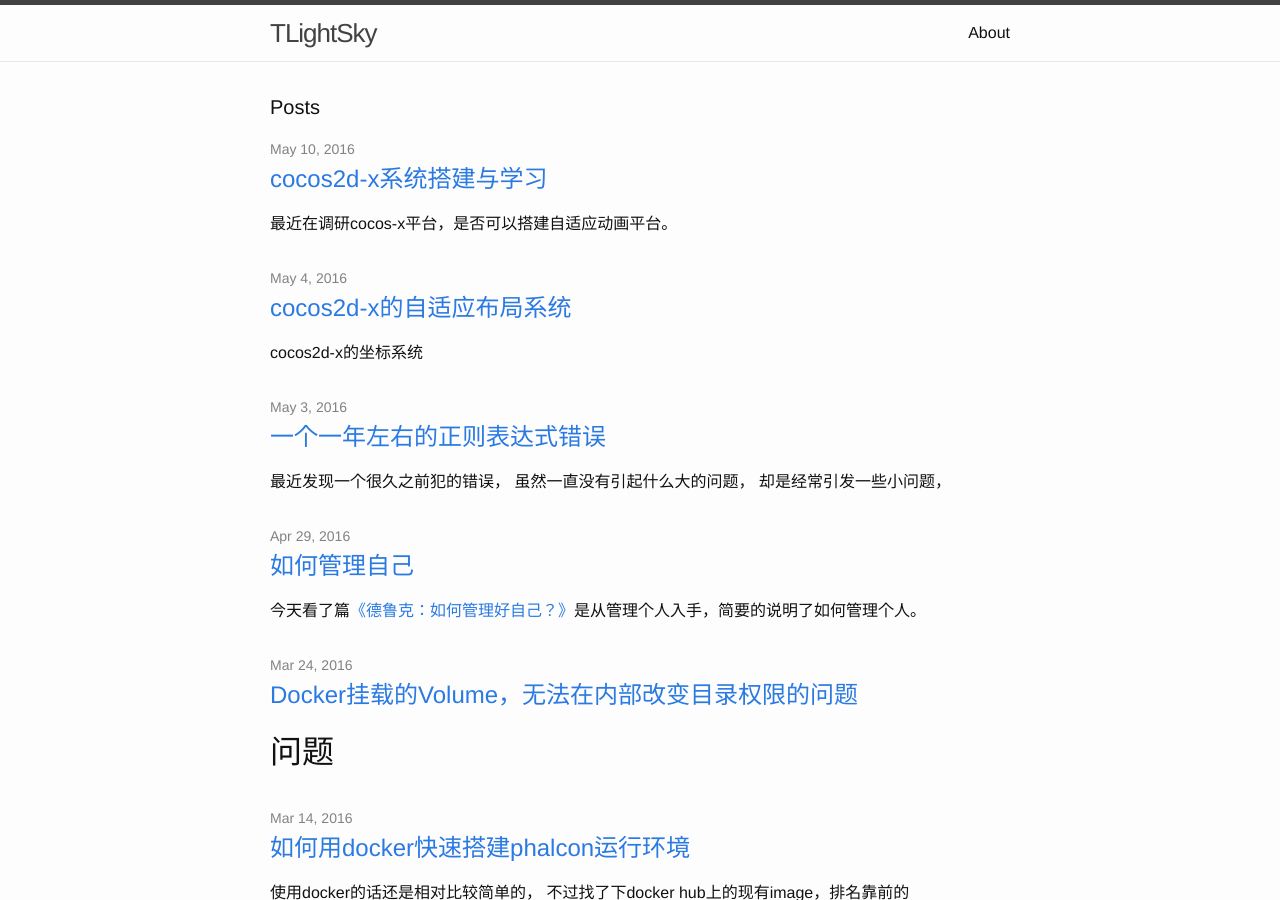
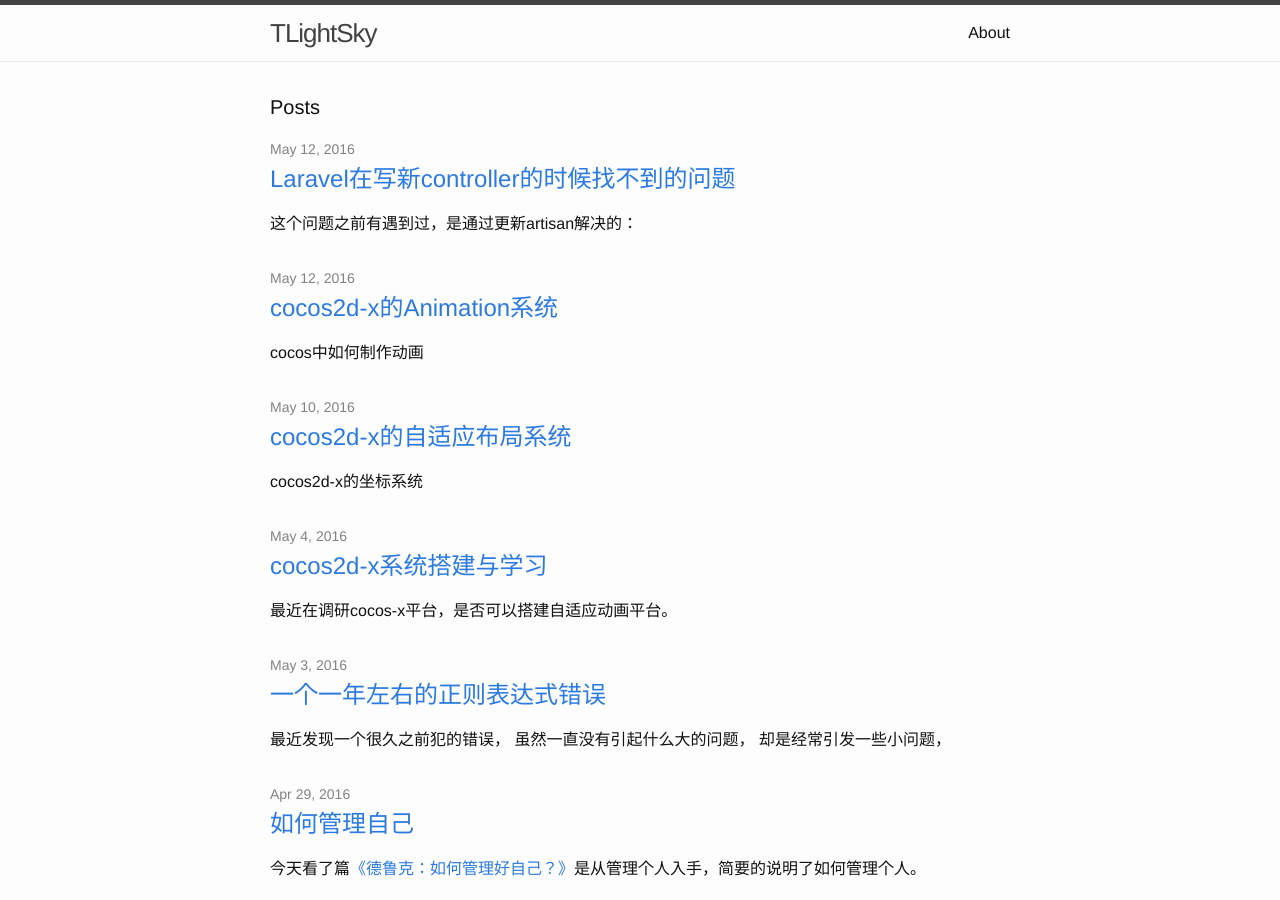
Before and after one commit to tlightsky/tlightsky.github.io, a Jekyll site: the page built from index.html, in a window 1280 px wide and 900 px high. Built offline with Jekyll 4.4.1, drawn with Linux system fonts in a browser that asks for light colours.

Commit message:
add post

```diff
--- /dev/null
+++ b/_posts/2016-5-12-cocos2d-x-animation.md
@@ -0,0 +1,17 @@
+---
+layout: post
+title:  "cocos2d-x的Animation系统"
+date:   2016-5-12 09:51:02
+categories: cocox2d-x animation
+---
+
+cocos中如何制作动画
+
+## Animation创建
+
+Animation一样是挂在Node上的组件，
+可以通过Creator进行添加。
+
+## 动画与Node
+
+动画与Widget一样，会改变widget的属性，如Position与Size这两个属性
--- /dev/null
+++ b/_posts/2016-5-12-laravel-cannot-find-new-controller.md
@@ -0,0 +1,20 @@
+---
+layout: post
+title:  "Laravel在写新controller的时候找不到的问题"
+date:   2016-5-12 09:51:02
+categories: laravel controller
+---
+
+这个问题之前有遇到过，是通过更新artisan解决的：
+
+{% highlight shell %}
+./artisan dump-auto
+{% endhighlight %}
+
+但是，再之前也遇到过这次遇到的问题，就是artisan的命令不好使了
+这种情况下，要用composer的才能更新这里的缓存
+
+
+{% highlight shell %}
+composer dump-autoload
+{% endhighlight %}
```
Also changed, not shown: _posts/2016-5-10-cocos2d-x-layout-widget.md (renamed from _posts/2016-5-4-cocos2d-x-layout-widget.md, +1 -1 lines), _posts/2016-5-4-cocos2d-x.md (renamed from _posts/2016-5-10-cocos2d-x.md, +1 -1 lines).
